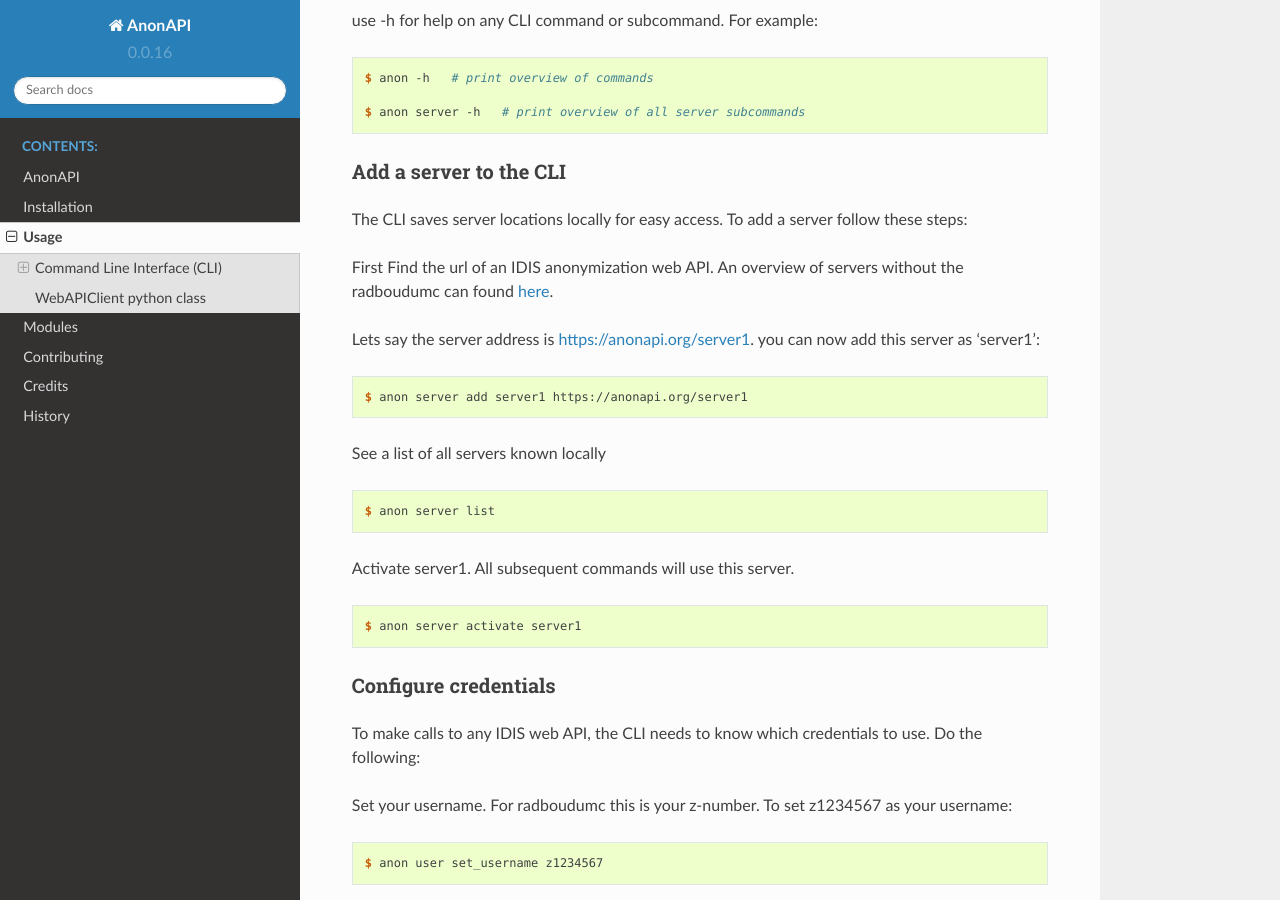
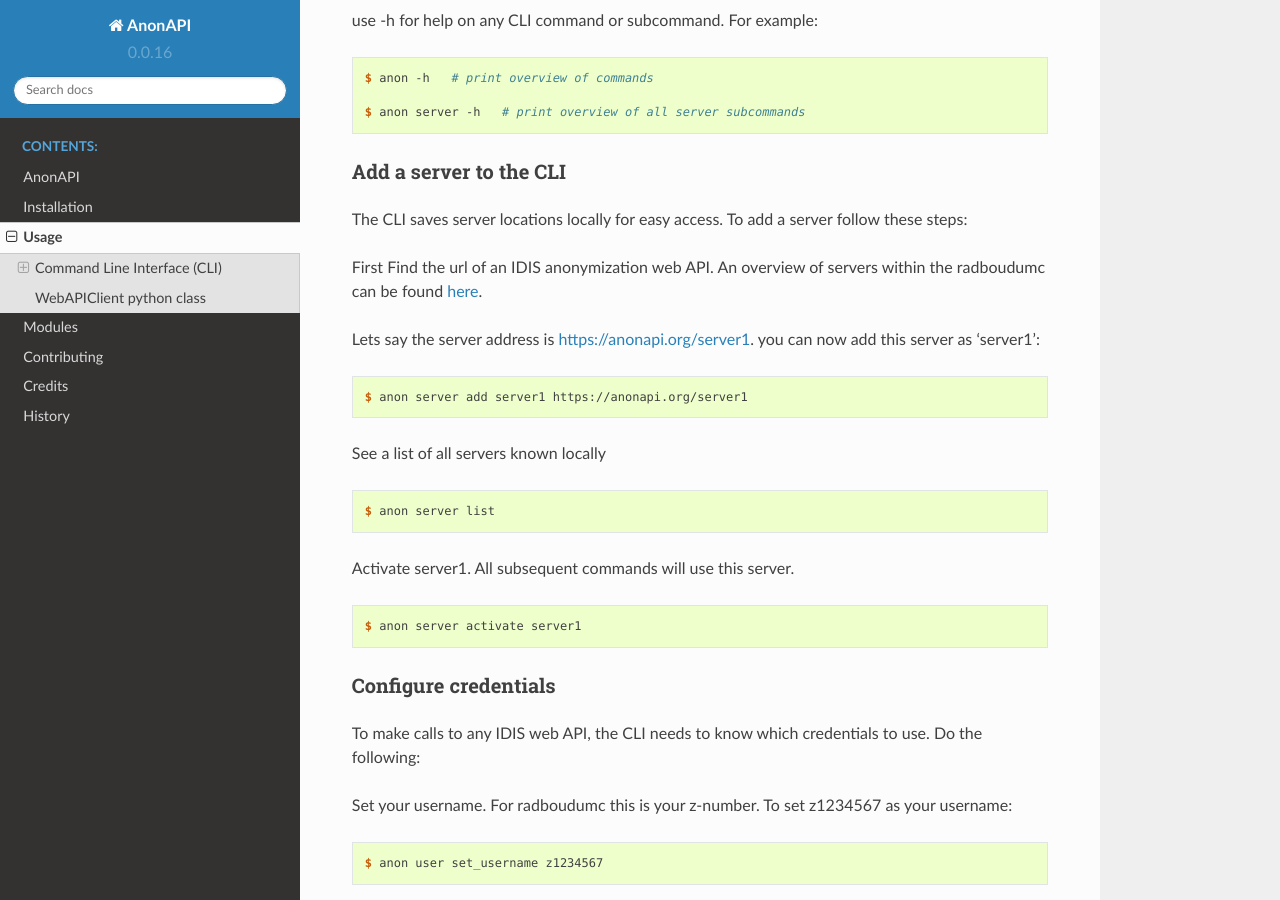
Before and after one commit to sjoerdk/anonapi, a Sphinx documentation site: the page built from docs/usage.rst, in a window 1280 px wide and 900 px high, scrolled down 525 px. Built offline with Sphinx 7.4.7 and the Read the Docs theme 2.0.0, drawn with Linux system fonts in a browser that asks for light colours.

```diff
--- a/docs/environment.yml
+++ b/docs/environment.yml
@@ -3,6 +3,5 @@ channels:
  - anaconda
 dependencies:
  - pip:
-    - SimpleITK
     - sphinx-autodoc-typehints
  - python=3.6
--- a/docs/usage.rst
+++ b/docs/usage.rst
@@ -37,7 +37,7 @@ Add a server to the CLI
 -----------------------
 The CLI saves server locations locally for easy access. To add a server follow these steps:
 
-First Find the url of an IDIS anonymization web API. An overview of servers without the radboudumc can found
+First Find the url of an IDIS anonymization web API. An overview of servers within the radboudumc can be found
 `here <https://repos.diagnijmegen.nl/trac/wiki/IDIS_web_API#servers>`_.
 
 Lets say the server address is https://anonapi.org/server1. you can now add this server as 'server1':
```
